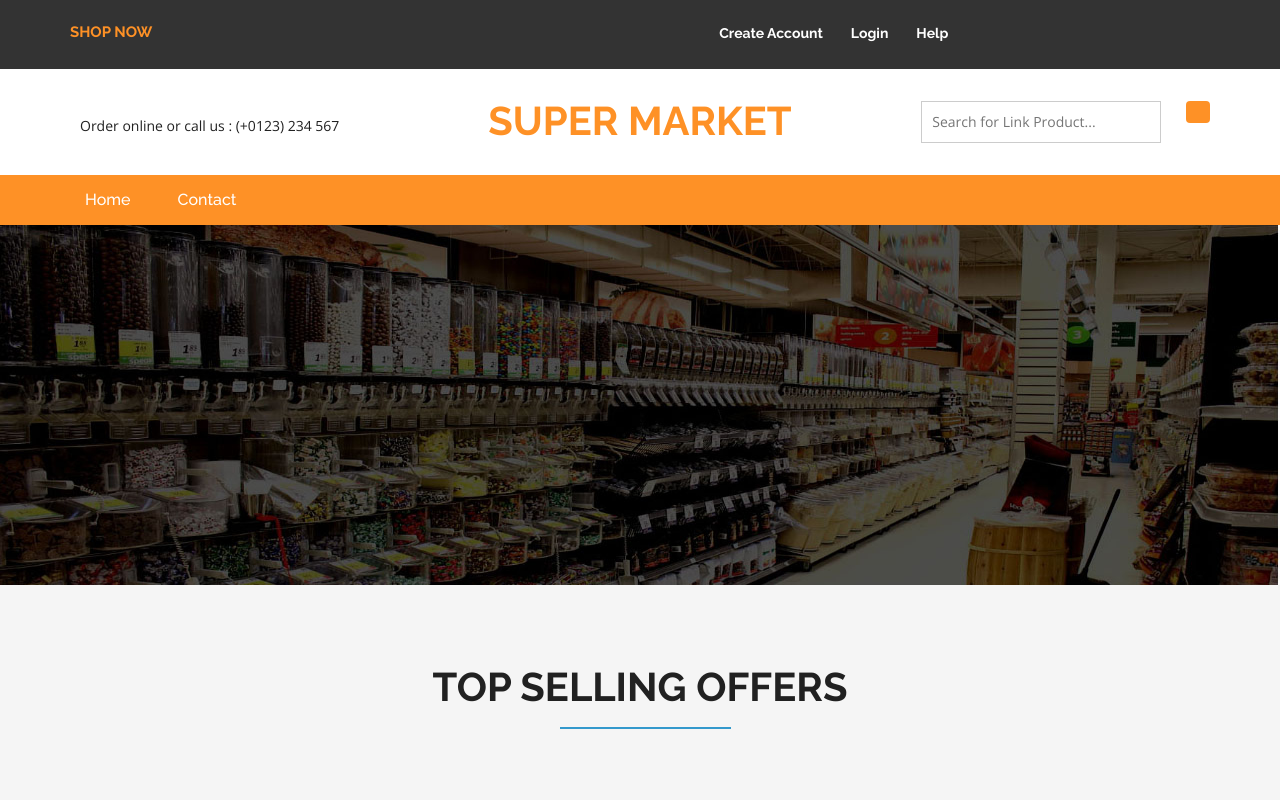
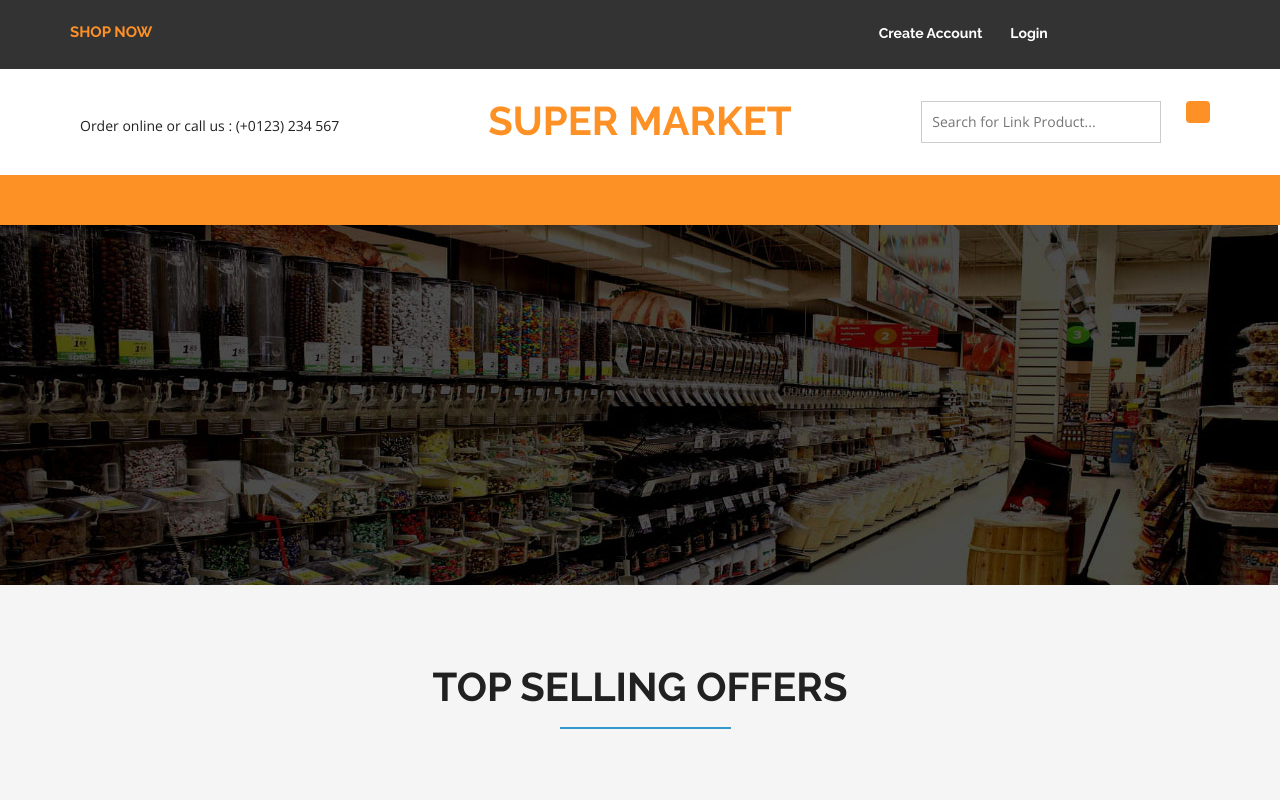
Before and after one commit to akshay-k-akshay/fried-n-fresh-ui, a React (Create React App) app: page / in a window 1280 px wide. Shown: the top 800 px of the page. Built offline with nearby package versions, Linux system fonts and the light colour scheme; some icons are missing; the HTML template or start-up script is replaced by a standard one; a web font is replaced by a local one.

Commit message:
navbar removed and header added to all pages

```diff
--- a/public/assets/css/style.css
+++ b/public/assets/css/style.css
@@ -126,7 +126,7 @@ button.btn.btn-default.search:hover {
 .agile-login {
     float: left;
     width: 40%;
-    text-align: center;
+    text-align: end;
     padding: 9px 0;
 }
 .agile-login ul li {
--- a/src/App.js
+++ b/src/App.js
@@ -6,7 +6,6 @@ import SignIn from './pages/SignIn';
 import HomePage from './pages/HomePage';
 import Products from './pages/Products';
 import ProductDetails from './pages/ProductDetails';
-import Header from './components/Header';
 import NotFound from './pages/NotFound';
 import Cart from './pages/Cart';
 
@@ -14,7 +13,6 @@ function App() {
   return (
     <div>
       <Router>
-        <Header />
         <Switch>
           <Route exact path="/" component={HomePage} />
           <Route exact path="/products" component={Products} />
--- a/src/components/Header.js
+++ b/src/components/Header.js
@@ -20,9 +20,6 @@ function Header() {
             {isLoggedIn ? (
               <ul>
                 <li>
-                  <Link to="/profile"> Profile </Link>
-                </li>
-                <li>
                   {' '}
                   <Link to="" onClick={() => signOut()}>
                     {' '}
@@ -37,9 +34,6 @@ function Header() {
                 </li>
                 <li>
                   <Link to="/signin">Login</Link>
-                </li>
-                <li>
-                  <Link to="/">Help</Link>
                 </li>
               </ul>
             )}
@@ -58,7 +52,6 @@ function Header() {
               </button>
             </form>
           </div>
-          <div className="clearfix"> </div>
         </div>
       </div>
       <div className="logo_products">
@@ -100,6 +93,9 @@ function Header() {
         </div>
       </div>
       {/* //header  */}
+      <div className="navigation-agileits">
+        <nav className="navbar navbar-default"></nav>
+      </div>
     </div>
   );
 }
--- a/src/components/Navbar.js
+++ /dev/null
@@ -1,45 +0,0 @@
-import React from 'react';
-import { NavLink, Link } from 'react-router-dom';
-
-function Navbar() {
-  return (
-    <div>
-      {/* navigation  */}
-      <div className="navigation-agileits">
-        <div className="container">
-          <nav className="navbar navbar-default">
-            <div className="navbar-header nav_2">
-              <button
-                type="button"
-                className="navbar-toggle collapsed navbar-toggle1"
-                data-toggle="collapse"
-                data-target="#bs-megadropdown-tabs"
-              >
-                <span className="sr-only">Toggle navigation</span>
-                <span className="icon-bar"></span>
-                <span className="icon-bar"></span>
-                <span className="icon-bar"></span>
-              </button>
-            </div>
-            <div className="collapse navbar-collapse" id="bs-megadropdown-tabs">
-              <ul className="nav navbar-nav">
-                <li className="active">
-                  <Link to="" className="act">
-                    Home
-                  </Link>
-                </li>
-                <li>
-                  <NavLink to="contact">Contact</NavLink>
-                </li>
-              </ul>
-            </div>
-          </nav>
-        </div>
-      </div>
-
-      {/* //navigation  */}
-    </div>
-  );
-}
-
-export default Navbar;
--- a/src/pages/Cart.js
+++ b/src/pages/Cart.js
@@ -2,12 +2,12 @@ import React from 'react';
 import { Link } from 'react-router-dom';
 
 import Footer from '../components/Footer';
-import Navbar from '../components/Navbar';
+import Header from '../components/Header';
 
 function Cart() {
   return (
     <div>
-      <Navbar />
+      <Header />
       <div className="checkout">
         <div className="container">
           <h2>
--- a/src/pages/HomePage.js
+++ b/src/pages/HomePage.js
@@ -2,12 +2,12 @@ import React from 'react';
 import { Link } from 'react-router-dom';
 
 import Footer from '../components/Footer';
-import Navbar from '../components/Navbar';
+import Header from '../components/Header';
 
 function HomePage() {
   return (
     <div>
-      <Navbar />
+      <Header />
       <img src="/assets/images/11.jpg" alt="" className="banner" />
       {/* top-brands */}
       <div className="top-brands">
--- a/src/pages/NotFound.js
+++ b/src/pages/NotFound.js
@@ -1,8 +1,10 @@
 import React from 'react';
+import Header from '../components/Header';
 
 function NotFound() {
   return (
     <div>
+      <Header />
       <div className="login">
         <div className="container">
           <h2>
--- a/src/pages/ProductDetails.js
+++ b/src/pages/ProductDetails.js
@@ -2,13 +2,13 @@ import React from 'react';
 import { Link } from 'react-router-dom';
 
 import Footer from '../components/Footer';
-import Navbar from '../components/Navbar';
+import Header from '../components/Header';
 
 function ProductDetails(props) {
   console.log(props);
   return (
     <div>
-      <Navbar />
+      <Header />
       <div className="products">
         <div className="container">
           <div className="agileinfo_single">
--- a/src/pages/Products.js
+++ b/src/pages/Products.js
@@ -2,12 +2,12 @@ import React from 'react';
 import { Link } from 'react-router-dom';
 
 import Footer from '../components/Footer';
-import Navbar from '../components/Navbar';
+import Header from '../components/Header';
 
 function ProductsPage() {
   return (
     <div>
-      <Navbar />
+      <Header />
       {/* <!--- products ---> */}
       <div className="products">
         <div className="container">
```
